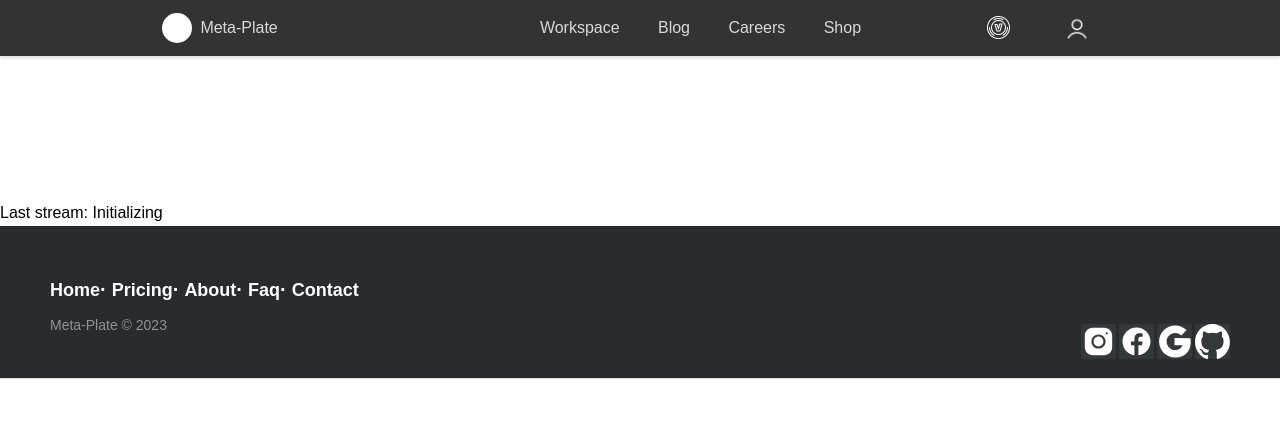
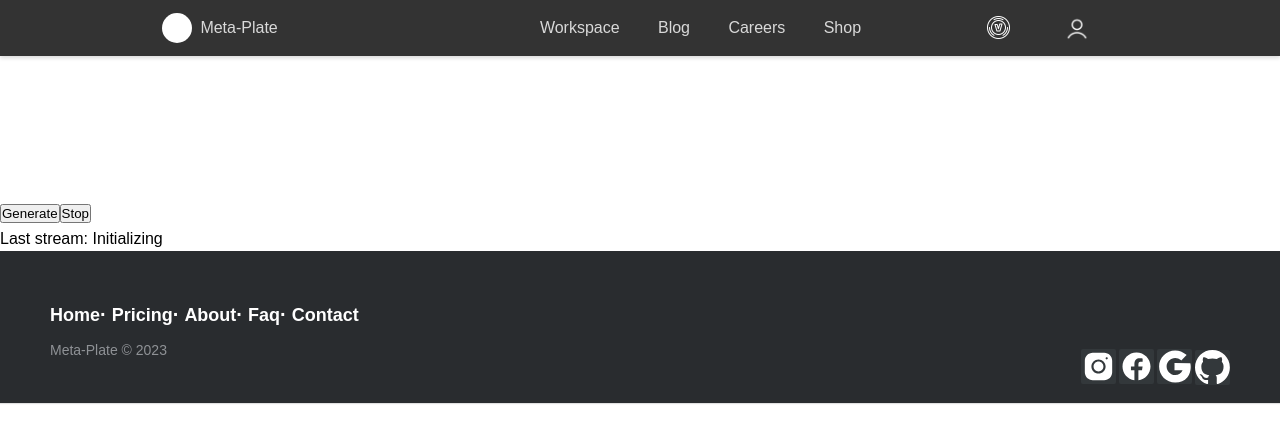
Before and after one commit to OfficerGreg/meta-plate, a React (Create React App) app in the folder frontend/: page /completionChat in a window 1280 px wide. Shown: the top 442 px of the page. Built offline with nearby package versions, Linux system fonts and the light colour scheme; no server answers.

Commit message:
added generate and stop button

```diff
--- a/frontend/src/components/pages/api_test.tsx
+++ b/frontend/src/components/pages/api_test.tsx
@@ -2,30 +2,34 @@ import React, { useEffect, useState } from 'react';
 
 const CompletionChat: React.FC = () => {
   const [data, setData] = useState<string>('Initializing');
+  const [eventSource, setEventSource] = useState<EventSource | null>(null);
 
-  useEffect(() => {
-    const eventSource = new EventSource('//localhost:5000/stream');
+  const handleStream = (e: MessageEvent<any>) => {
+    console.log(e);
+    setData(prevData => prevData + e.data);
+  }
 
-    function handleStream(e: MessageEvent<any>){
-      console.log(e)
-      setData(e.data)
+  const startSSE = () => {
+    const newEventSource = new EventSource('//localhost:5000/stream');
+    newEventSource.onmessage = handleStream;
+    newEventSource.onerror = () => {
+      newEventSource.close();
     }
+    setEventSource(newEventSource);
+  }
 
-    eventSource.onmessage = e => {handleStream(e)}
-
-    eventSource.onerror = e => {
-        eventSource.close()
+  const stopSSE = () => {
+    if (eventSource) {
+      eventSource.close();
+      setEventSource(null);
     }
-
-    return () => {
-      eventSource.close()
-    }
-
-  }, []);
+  }
 
   return (
     <div style={{ marginTop: 200 }}>
-    Last stream: {data}
+      <button onClick={startSSE}>Generate</button>
+      <button onClick={stopSSE}>Stop</button>
+      <div>Last stream: {data}</div>
     </div>
   );
 };
```
Also changed, not shown: 1 other file (tests, documents, lock files or other folders).
